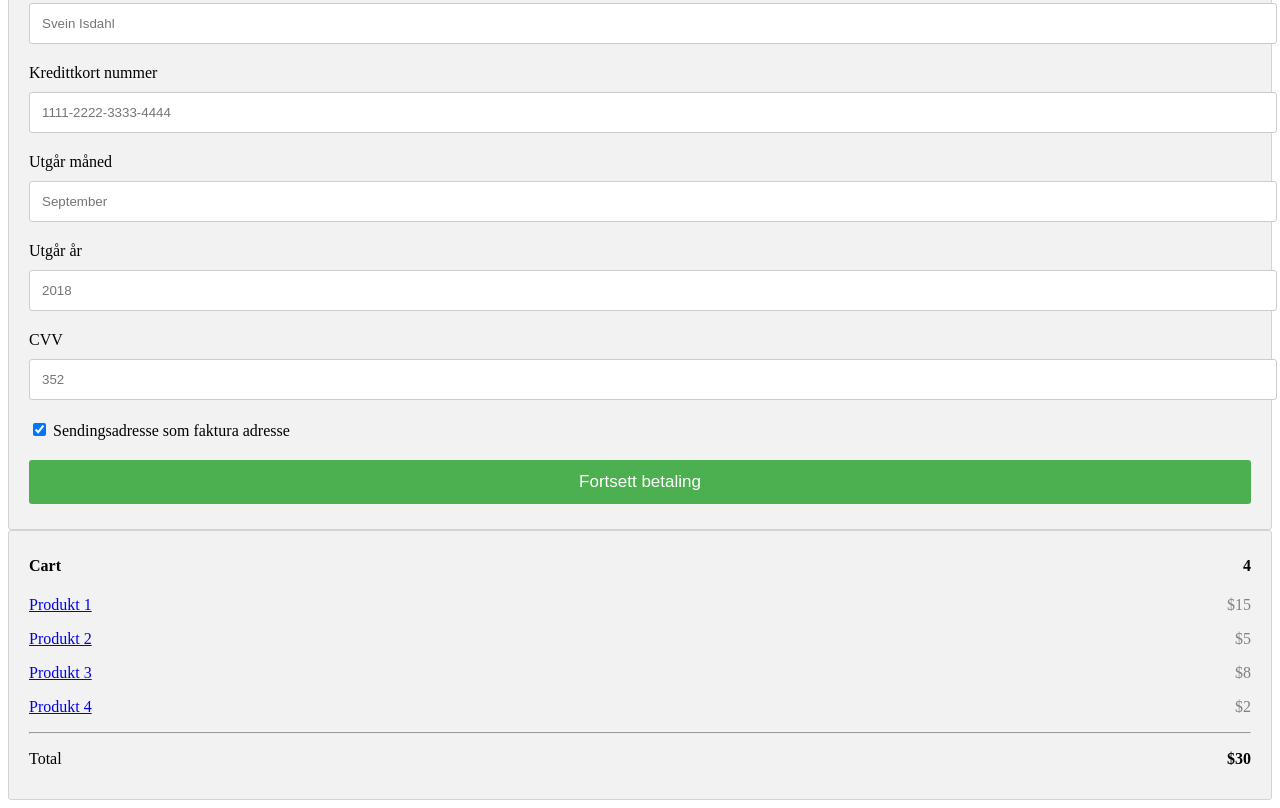
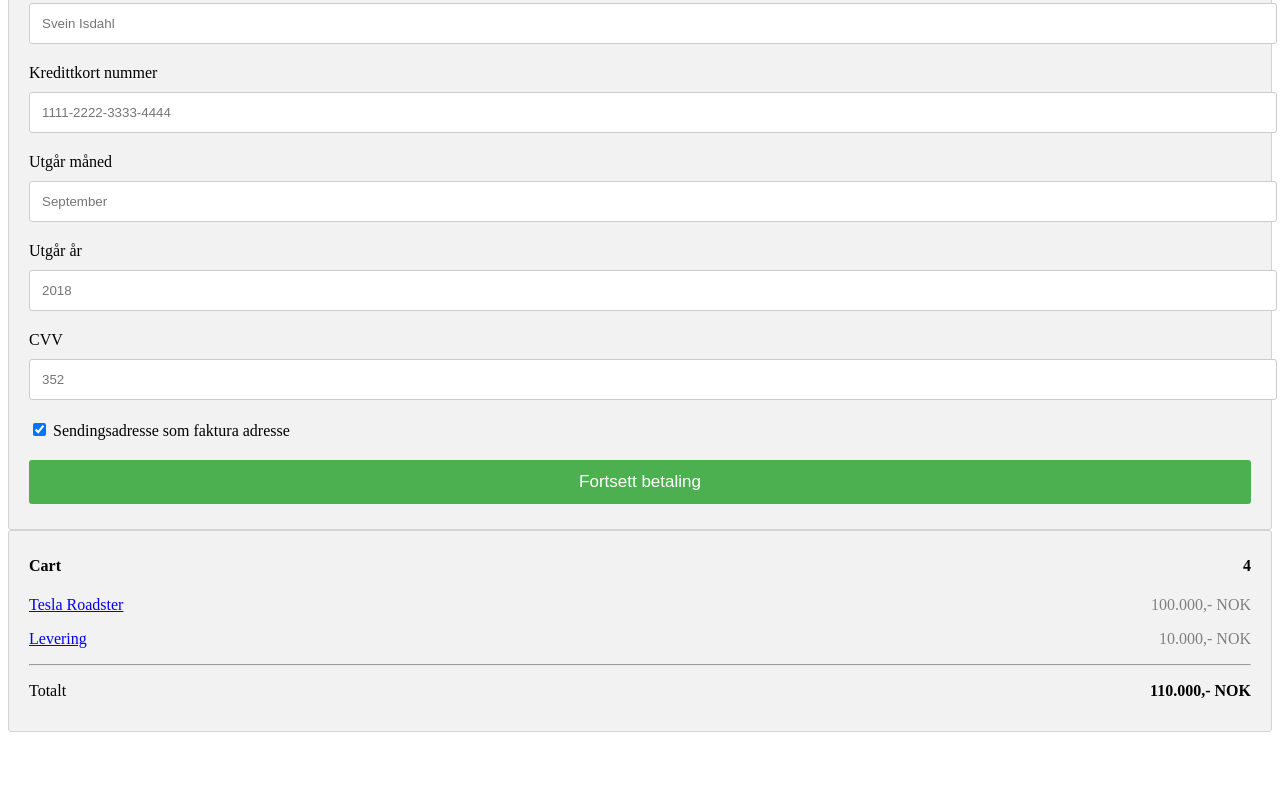
Before and after one commit to SveinIsdahl/BedriftProsjekt, a website: page public/tesla/bestille/roadster.html in a window 1280 px wide. Shown: the part 826-1634 px from the top of the page. After the commit the page ends 1566 px from the top, so only its background shows below. Drawn offline with Linux system fonts and the light colour scheme.

Commit message:
pris på roadster

```diff
--- a/public/tesla/bestille/roadster.html
+++ b/public/tesla/bestille/roadster.html
@@ -83,12 +83,10 @@
                 <b>4</b>
               </span>
             </h4>
-            <p><a href="#">Produkt 1</a> <span class="price">$15</span></p>
-            <p><a href="#">Produkt 2</a> <span class="price">$5</span></p>
-            <p><a href="#">Produkt 3</a> <span class="price">$8</span></p>
-            <p><a href="#">Produkt 4</a> <span class="price">$2</span></p>
+            <p><a href="#">Tesla Roadster</a> <span class="price">100.000,- NOK</span></p>
+            <p><a href="#">Levering</a> <span class="price">10.000,- NOK</span></p>
             <hr>
-            <p>Total <span class="price" style="color:black"><b>$30</b></span></p>
+            <p>Totalt <span class="price" style="color:black"><b>110.000,- NOK</b></span></p>
           </div>
         </div>
       </div>
--- a/public/tesla/css/roadster.css
+++ b/public/tesla/css/roadster.css
@@ -41,3 +41,8 @@ body {
     src: url(../Fonts/Roboto-Thin.ttf);
     font-family: roboto;
   }
+.bestille {
+  position: absolute;
+  top: 650px;
+
+}
```
